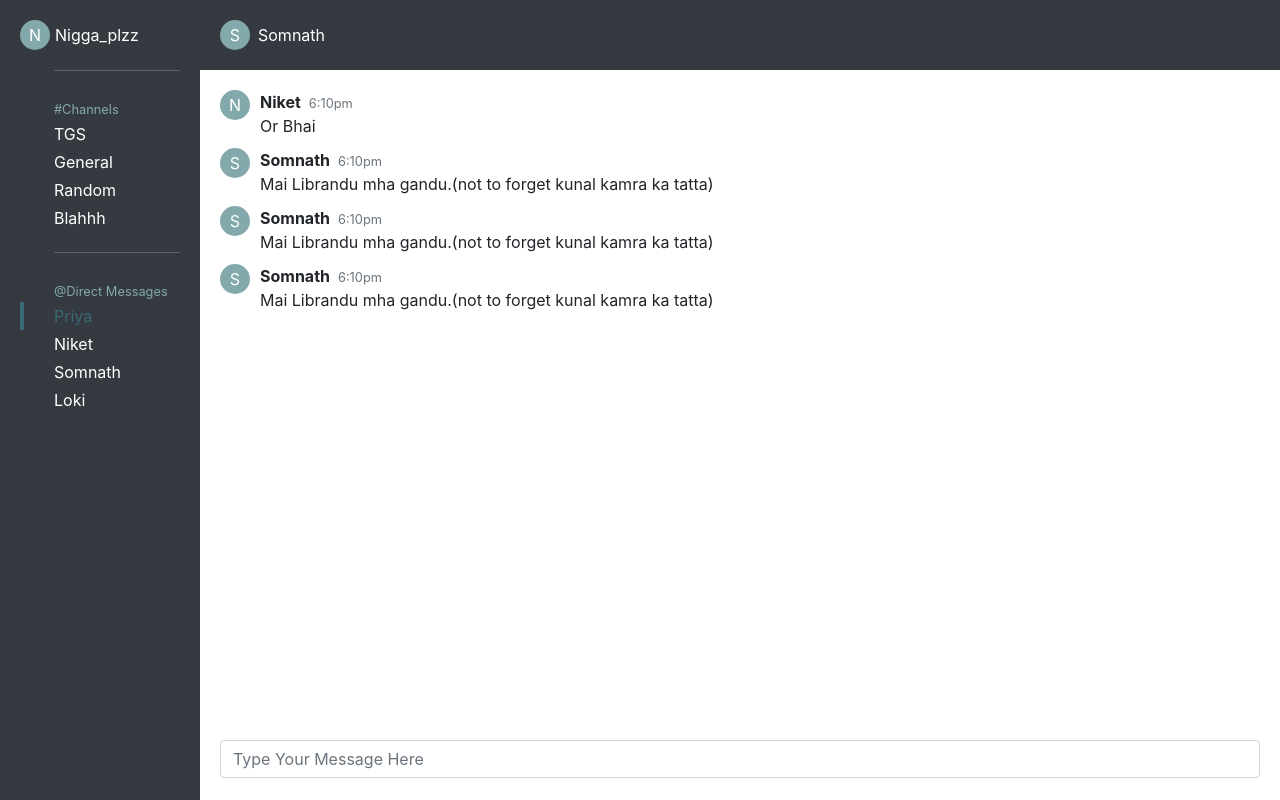
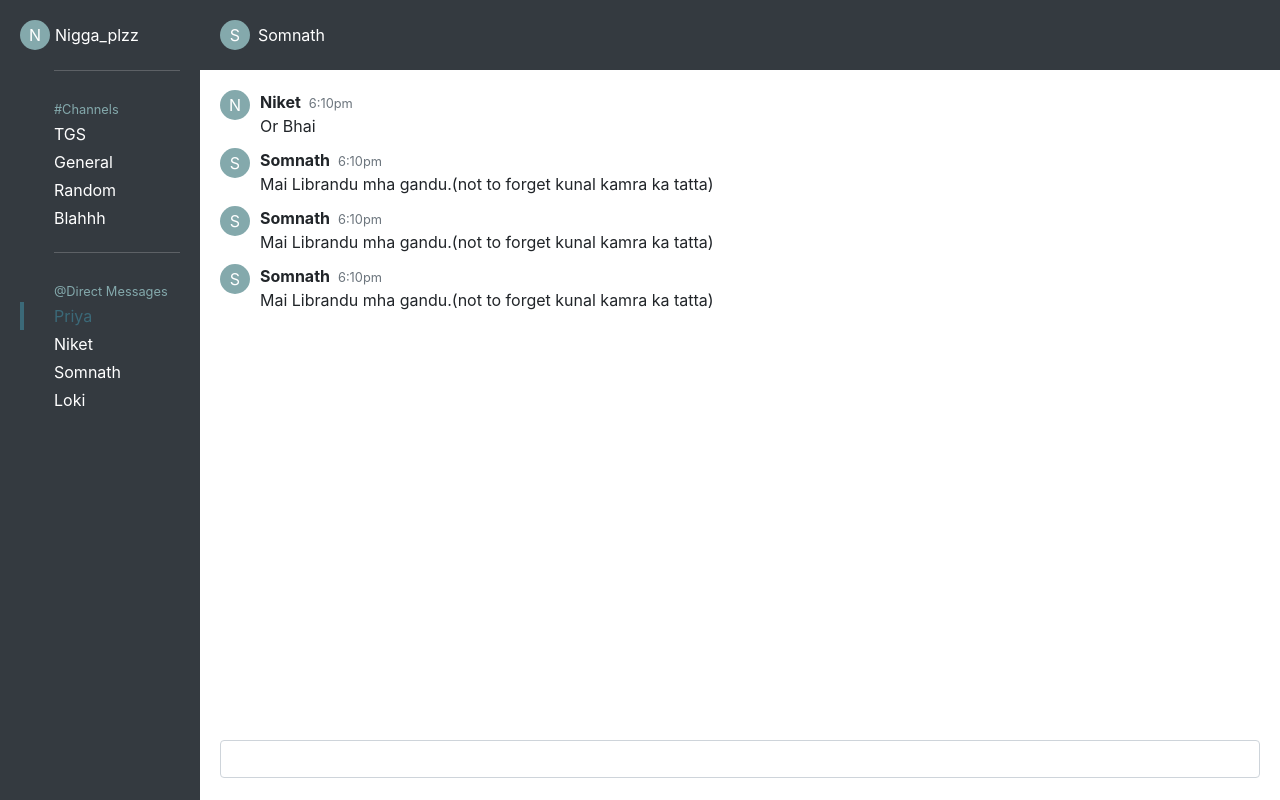
Before and after one commit to rawatmanoj/Ditchcord, a React (Create React App) app: page / in a window 1280 px wide. Built offline with nearby package versions, Linux system fonts and the light colour scheme; no server answers.

Commit message:
updating

```diff
--- a/package.json
+++ b/package.json
@@ -18,6 +18,8 @@
     "react-scripts": "3.4.0",
     "react-scroll-to-bottom": "^1.3.2",
     "redux": "^4.0.5",
+    "redux-devtools-extension": "^2.13.8",
+    "redux-form": "^8.3.5",
     "redux-thunk": "^2.3.0",
     "socket.io-client": "^2.3.0"
   },
--- a/src/components/Elements/ChatArea/ChatForm.js
+++ b/src/components/Elements/ChatArea/ChatForm.js
@@ -1,38 +1,51 @@
     import React, { Component } from 'react';
     import io from 'socket.io-client';
+    import {reduxForm,Field} from 'redux-form';
+    import {connect} from 'react-redux';
 
     class ChatForm extends Component {
 
+        // componentDidMount(){
 
-    componentDidMount(){
+        //     this.startSocket();
 
-        this.startSocket();
+        // }
+
+        componentDidUpdate(){
+            const ENDPOINT = 'localhost:5000' ;
+
+            this.socket = io(ENDPOINT);
+        }
+
+
+
+        renderInput(props){
+             console.log(props);
+            return(
+                <div className="form-group">
+                    <input type="text" className="form-control" {...props.input} />
+                </div>
+            )
 
         }
 
-    componentDidUpdate(){
-        this.startSocket();
-    }
+        render() {
 
-    startSocket(){
+            console.log(this.props);
 
-        const ENDPOINT = 'localhost:5000'
-        let socket = io(ENDPOINT);
-
-        socket.emit('join',{name:"manoj",room:"room1"});
-
-    }
-
-
-    render() {
             return (
+                // <form onSubmit={this.onSubmit} >
+                //     <div className="form-group">
+                //         <input type="text" className="form-control"  value={this.state.value} onChange={this.onChange} />
+                //     </div>
+                // </form>
                 <form>
-                <div className="form-group">
-                    <input type="text" className="form-control" placeholder="Type Your Message Here" />
-                </div>
+                    <Field name="sendMesssage" component={this.renderInput} />
                 </form>
             );
         }
     }
 
-export default ChatForm;
+    export default reduxForm({
+        form:'sendChats'
+    })(ChatForm);
--- a/src/index.js
+++ b/src/index.js
@@ -2,16 +2,20 @@
 import React from 'react';
 import ReactDom from 'react-dom';
 import {Provider} from 'react-redux';
-//import {createStore,applyMiddleware} from 'redux';
-//import reduxThunk from 'redux-thunk';
+import {createStore,applyMiddleware,compose} from 'redux';
+import reduxThunk from 'redux-thunk';
 import App from './components/App';
+import reducers from './reducers';
 
-//import reducers from './reducers';
+const composeEnhancers = window.__REDUX_DEVTOOLS_EXTENSION_COMPOSE__ || compose;
 
-//const store = createStore(reducers ,{},applyMiddleware(reduxThunk));
+const store = createStore(
+    reducers,
+    composeEnhancers(applyMiddleware(reduxThunk))
+    );
 
 ReactDom.render(
-    <App/>,
-//<Provider store={store}><App/></Provider>,
+
+<Provider store={store}><App/></Provider>,
 document.querySelector('#root')
 );
--- /dev/null
+++ b/src/reducers/index.js
@@ -0,0 +1,9 @@
+import {combineReducers} from 'redux';
+import {reducer as formReducer} from 'redux-form';
+
+
+export default combineReducers({
+
+    form:formReducer
+
+});
```
Also changed, not shown: src/components/Elements/index.js (indentation only), 1 other file (tests, documents, lock files or other folders). Lines whose indentation alone changed are shown as unchanged.
